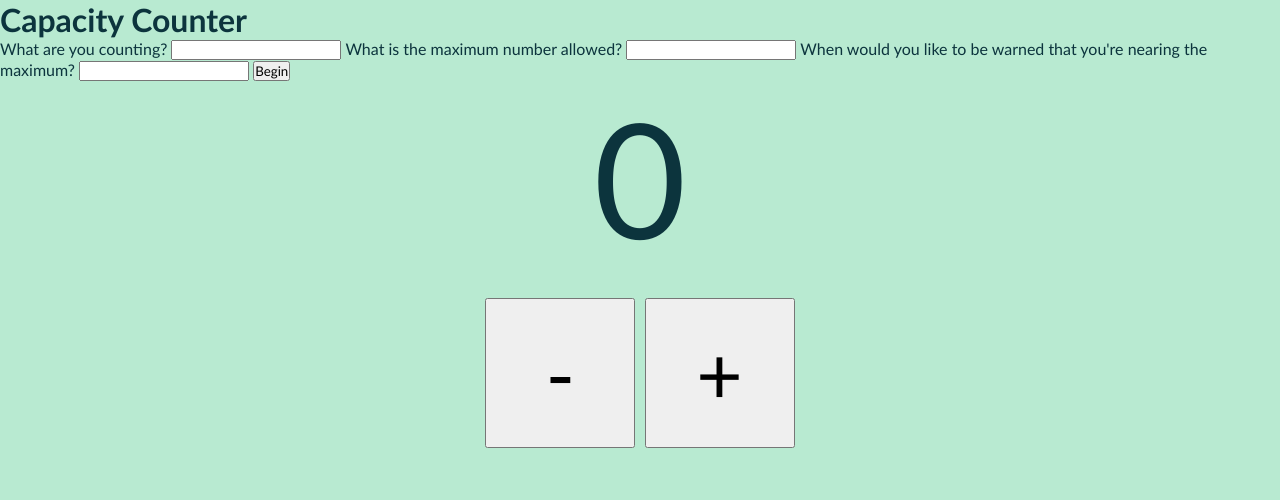
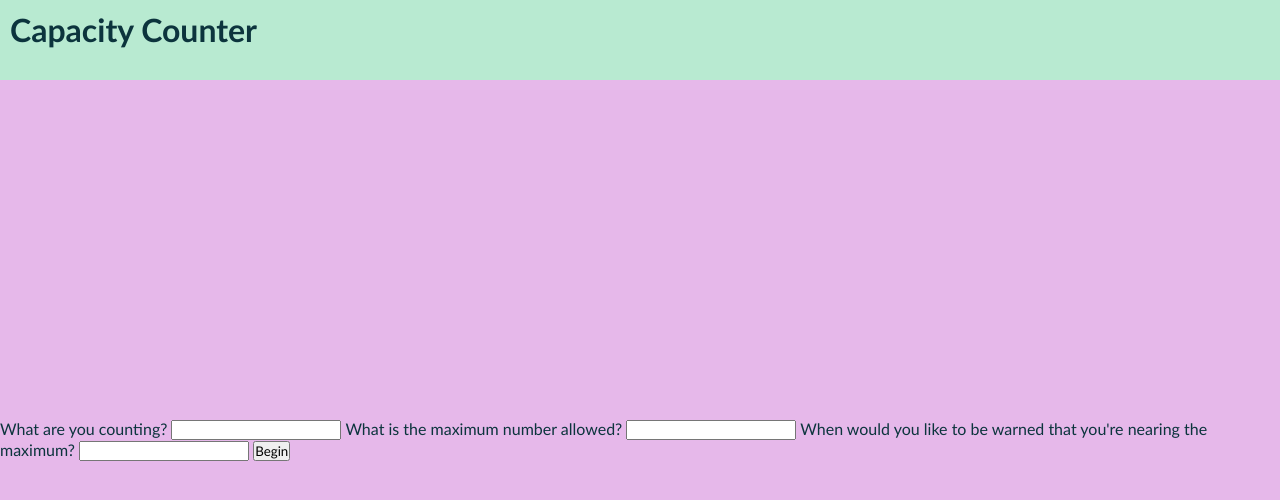
Before and after one commit to OwenDa/portfolio-2, a plain HTML site: page index.html in a window 1280 px wide. Drawn offline with Linux system fonts and the light colour scheme.

Commit message:
Begin styling modal container

```diff
--- a/assets/css/style.css
+++ b/assets/css/style.css
@@ -8,6 +8,22 @@
 body {
     background-color: #B8EAD1;
     color: #0C343D;
+}
+
+h1 {
+    margin: 10px;
+}
+
+#modal-container {
+    background-color: #e6b8ea;
+    width: 100vw;
+    height: 90vh;
+    display: flex;
+    align-items: center;
+    justify-content: center;
+    position: fixed;
+    top: 10%;
+    left: 0;
 }
 
 #counter-container {
--- a/index.html
+++ b/index.html
@@ -10,9 +10,9 @@
     <title>Capacity Counter</title>
 </head>
 <body>
+    <h1>Capacity Counter</h1>
     <div id="modal-container">
         <div id="modal">
-            <h1>Capacity Counter</h1>
             <form id="parameters" method="POST" action="index.html">
 
                 <label for="unit-input">What are you counting?</label>
```
